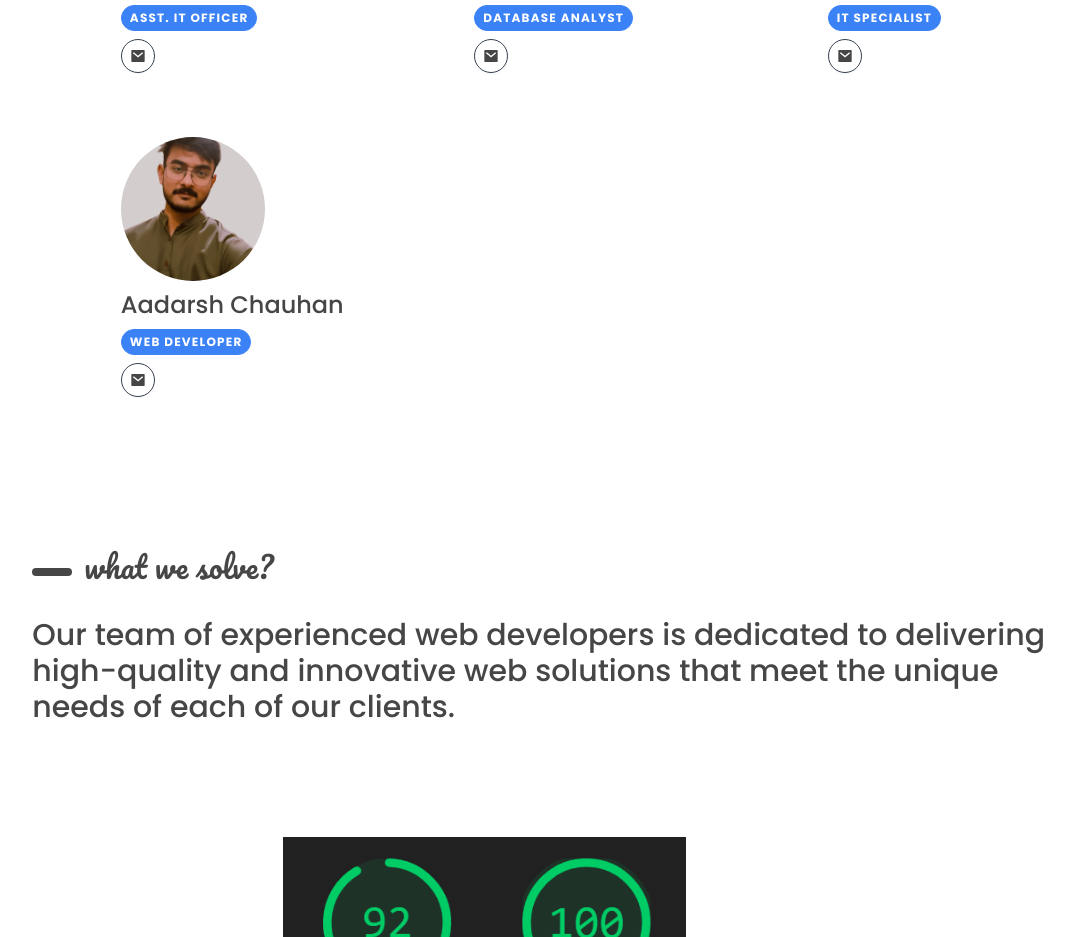
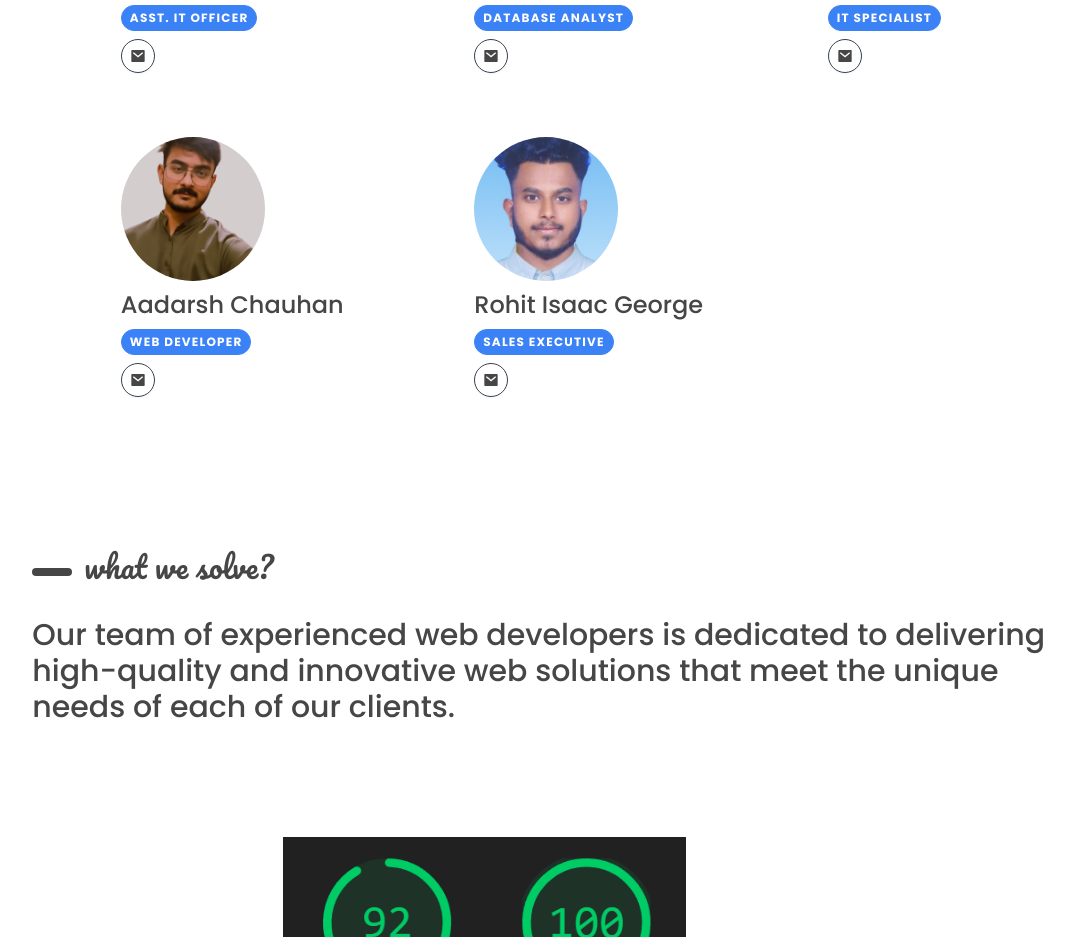
Before and after one commit to aadarsh1503/GVS-BH-IT, a Next.js app: page /about in a window 1280 px wide. Shown: the part 2120-3057 px from the top of the page, without its empty margins (21-1095 px from the left). Built offline with nearby package versions, Linux system fonts and the light colour scheme; what twin.macro would draw is missing.

Commit message:
feat: added  an array from component

```diff
--- a/src/constant/team.ts
+++ b/src/constant/team.ts
@@ -79,7 +79,7 @@ const team: TeamIn[] = [
     ],
   },
   {
-    id: 7,
+    id: 5,
     name: 'Santhosh kumar T',
     tag: 'It specialist',
     profileURL: '/images/logo/i11.jpg',
@@ -92,7 +92,7 @@ const team: TeamIn[] = [
     ],
   },
   {
-    id: 8,
+    id: 7,
     name: 'Aadarsh Chauhan',
     tag: 'Web Developer',
     profileURL: '/images/logo/i222.png',
@@ -101,6 +101,19 @@ const team: TeamIn[] = [
       {
         name: 'email',
         href: 'mailto:technology@gvs-bh.com',
+      },
+    ],
+  },
+  {
+    id: 8,
+    name: 'Rohit Isaac George',
+    tag: 'Sales Executive',
+    profileURL: '/images/logo/T20.jpg',
+    about: '',
+    socials: [
+      {
+        name: 'email',
+        href: 'mailto:salesbah@gvscargo.net',
       },
     ],
   },
```
Also changed, not shown: public/images/logo/T20.jpg (added).
